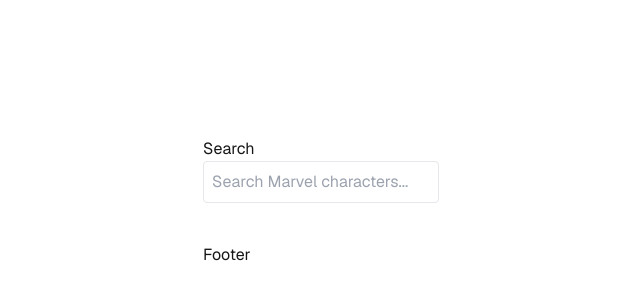
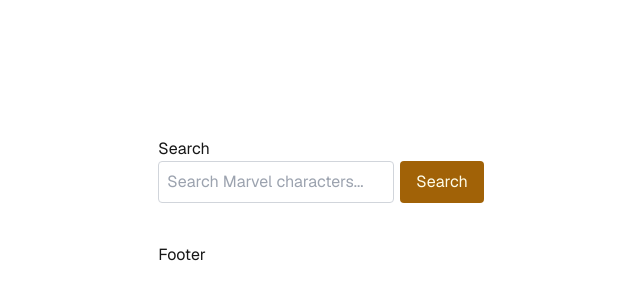
Before and after one commit to jamescockfield/marvel, a Next.js app: page / in a window 1280 px wide. Shown: the part 198-498 px from the top of the page, without its empty margins (319-959 px from the left). Built offline with nearby package versions, Linux system fonts and the light colour scheme.

Commit message:
adding some styles

```diff
--- a/src/components/CharacterInput.tsx
+++ b/src/components/CharacterInput.tsx
@@ -60,20 +60,37 @@
   return (
     <div className="relative">
       <div>Search</div>
+      <div className="flex w-full">
+        <div className="relative flex-grow">
           <input
             type="text"
             value={searchTerm}
             onChange={handleInputChange}
             placeholder="Search Marvel characters..."
-        className="w-full p-2 border rounded"
+            className="w-full p-2 border border-gray-300 dark:border-gray-700 rounded"
             onFocus={() => characters.length > 0 && setIsDropdownOpen(true)}
           />
+          {/* Dropdown positioned directly under the input with same width */}
+          <div className="absolute left-0 right-0 z-10">
             <CharacterDropdown
               characters={characters}
               isDropdownOpen={isDropdownOpen}
               isLoading={isLoading}
               onCharacterClick={handleCharacterClick}
             />
+          </div>
+        </div>
+        <button
+          className="bg-yellow-700 hover:bg-yellow-800 text-yellow-50 px-4 py-2 rounded ml-1.5"
+          onClick={() => {
+            if (searchTerm.length >= 2) {
+              setIsDropdownOpen(true);
+            }
+          }}
+        >
+          Search
+        </button>
+      </div>
       <div className="mt-10">Footer</div>
     </div>
   );
```
Lines whose indentation alone changed are shown as unchanged.
